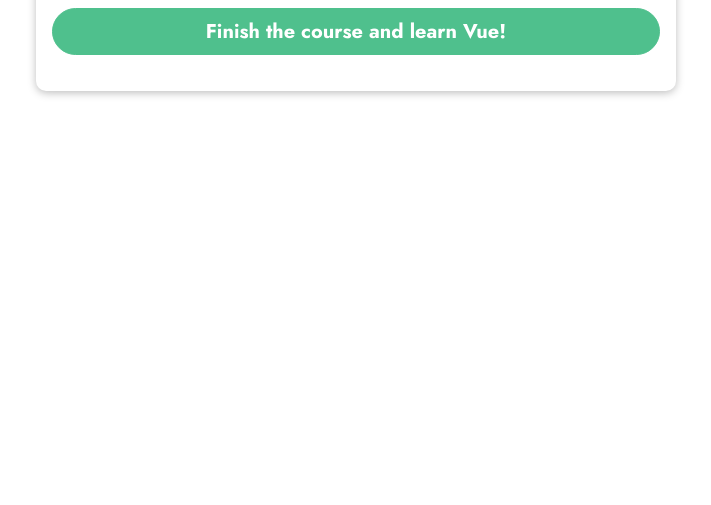
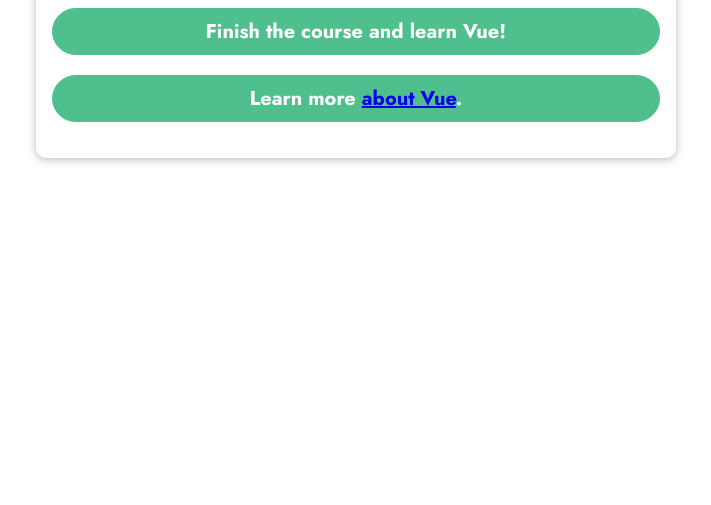
Before and after one commit to mcnishthomas/gettin-goin, a plain HTML site: page index.html in a window 1280 px wide. Shown: the part 295-800 px from the top of the page, without its empty margins (284-995 px from the left). Drawn offline with nearby package versions, Linux system fonts and the light colour scheme.

Commit message:
fixed v-bind link error

```diff
--- a/app.js
+++ b/app.js
@@ -1,7 +1,8 @@
 const app = Vue.createApp({
     data() {
         return {
-            courseGoal: 'Finish the course and learn Vue!'
+            courseGoal: 'Finish the course and learn Vue!',
+            vueLink: 'https://www.vuejs.org'
         }
     }
 });
--- a/index.html
+++ b/index.html
@@ -18,6 +18,7 @@
   <section id="user-goal">
     <h2>My Course Goal</h2>
     <p>{{ courseGoal }}</p>
+    <p>Learn more <a v-bind:href="vueLink" target="_blank">about Vue</a>.</p>
   </section>
 </body>
 
```
